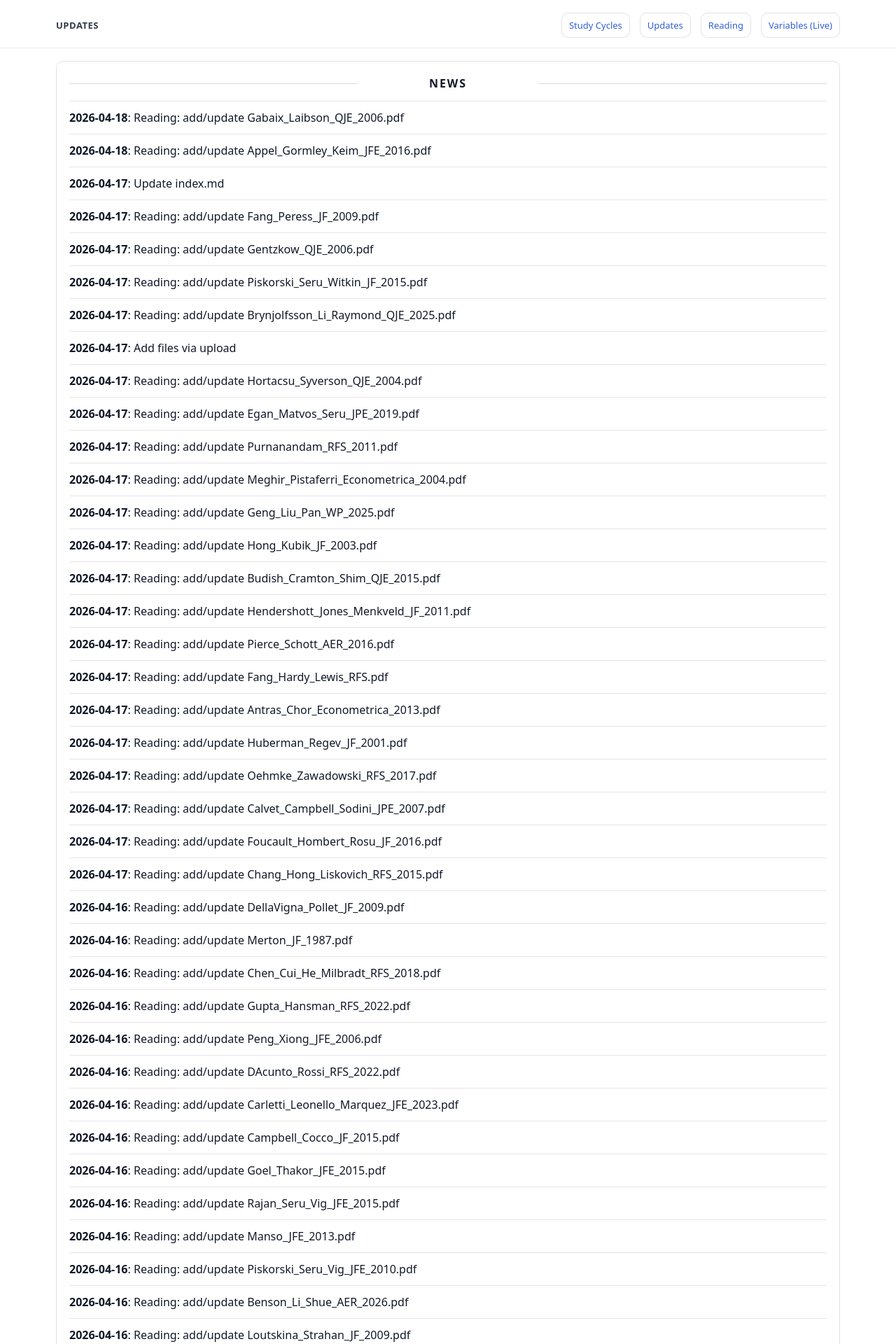
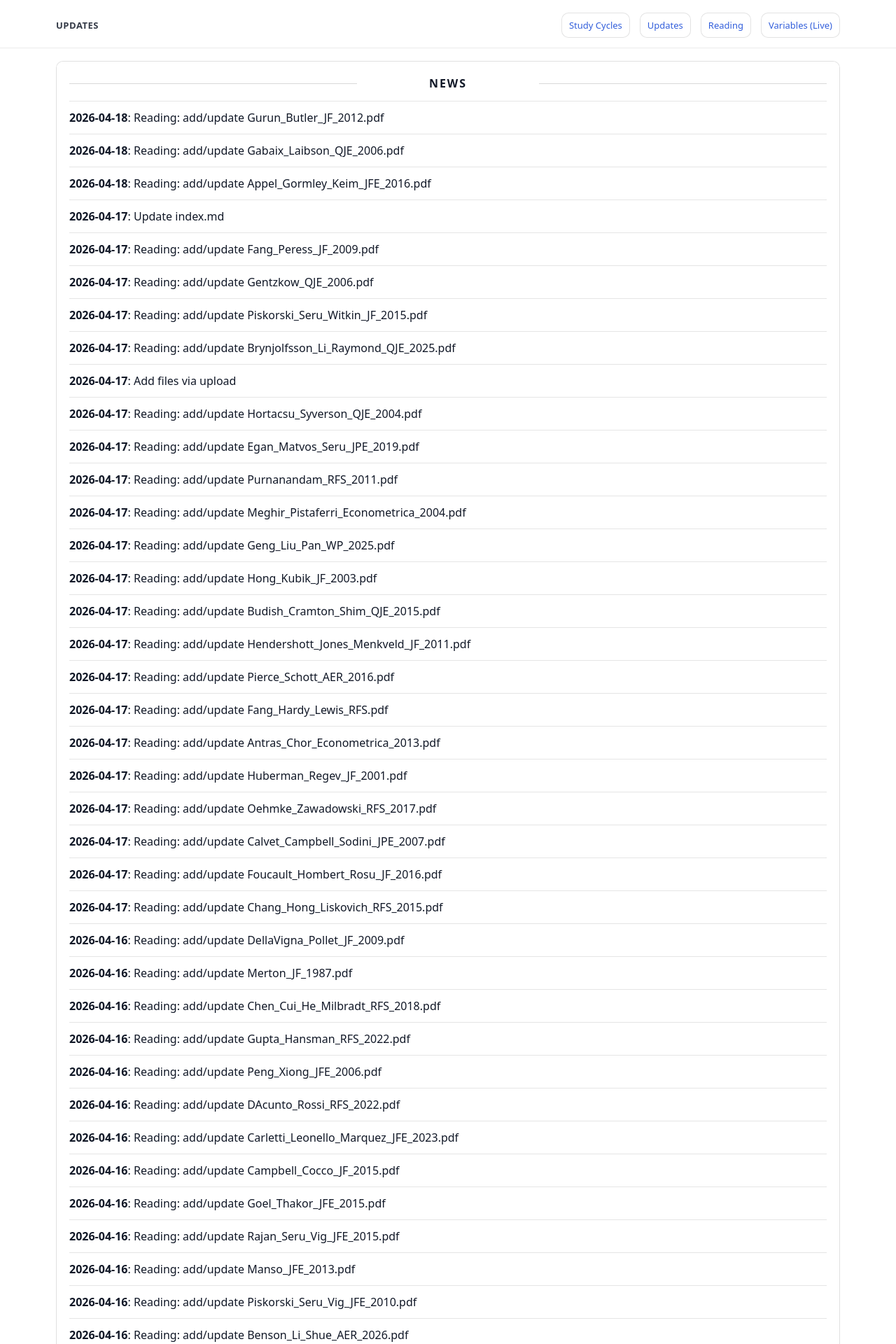
Before and after one commit to yaxinzn/study-archive, a Jekyll site: the page built from updates/index.md, in a window 1280 px wide. Shown: the top 1920 px of the page at 70% size. Built offline with Jekyll 4.4.1, drawn with Linux system fonts in a browser that asks for light colours; some of the changed text lies outside the part shown.

Commit message:
chore: update NEWS feed

```diff
--- a/_data/news.yml
+++ b/_data/news.yml
@@ -1,4 +1,7 @@
 # Auto-generated update history (sorted newest -> oldest). Do not edit manually.
+- ts: "1776464486"
+  date: "2026-04-18"
+  title: "Reading: add/update Gurun_Butler_JF_2012.pdf"
 - ts: "1776458103"
   date: "2026-04-18"
   title: "Reading: add/update Gabaix_Laibson_QJE_2006.pdf"
```
